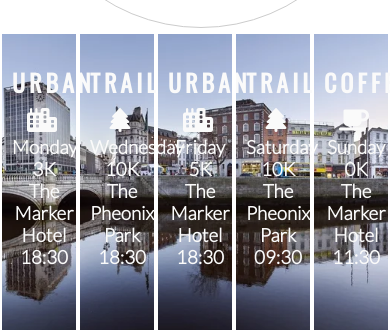
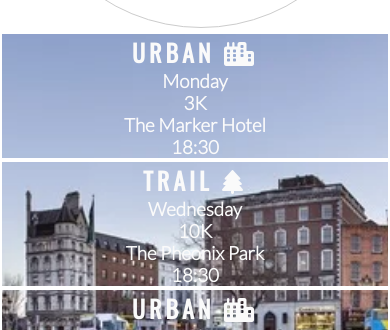
Before and after one commit to shellym96/love-running, a plain HTML site: page index.html in a window 390 px wide. Shown: the part 1888-2218 px from the top of the page. Drawn offline with nearby package versions, Linux system fonts and the light colour scheme.

Commit message:
style meetup times for mobile and tablet screens

```diff
--- a/assets/assets/css/style.css
+++ b/assets/assets/css/style.css
@@ -249,6 +249,13 @@ footer {
         padding: 0;
     }
 
+    #times > div {
+        width: 100%;
+        clear: both;
+        height: 150%;
+        padding: 0;
+    }
+
     hr {
         display: none;
     }
```
